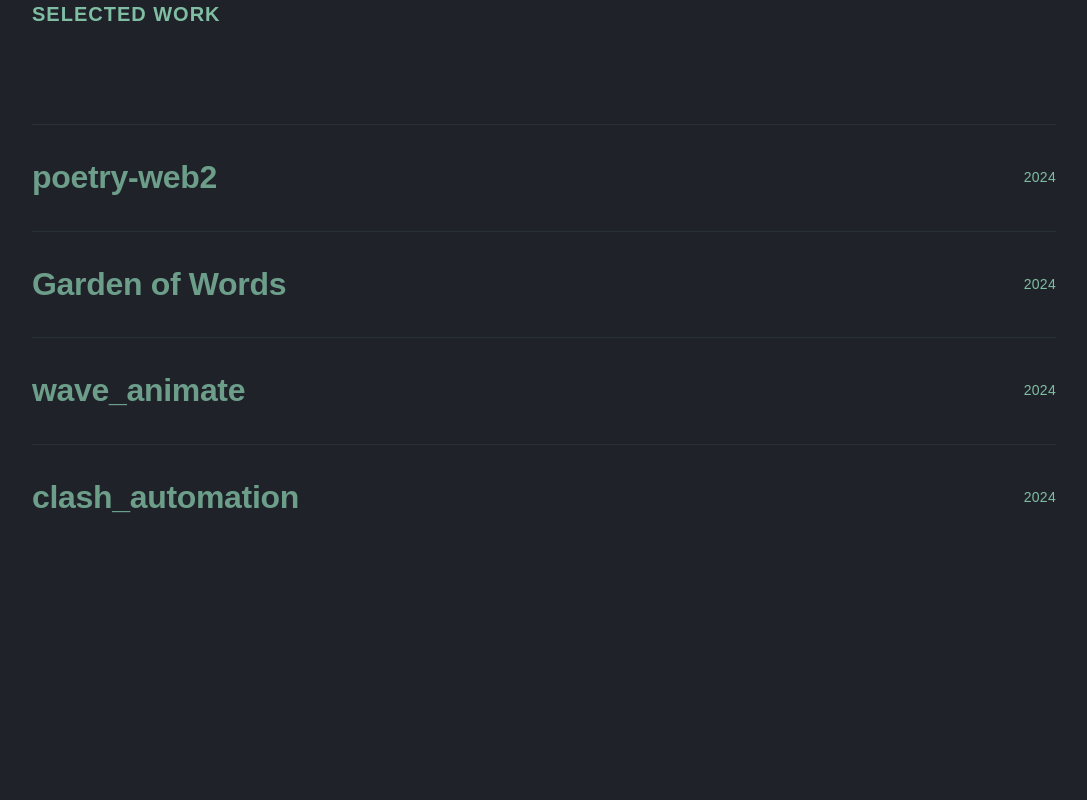
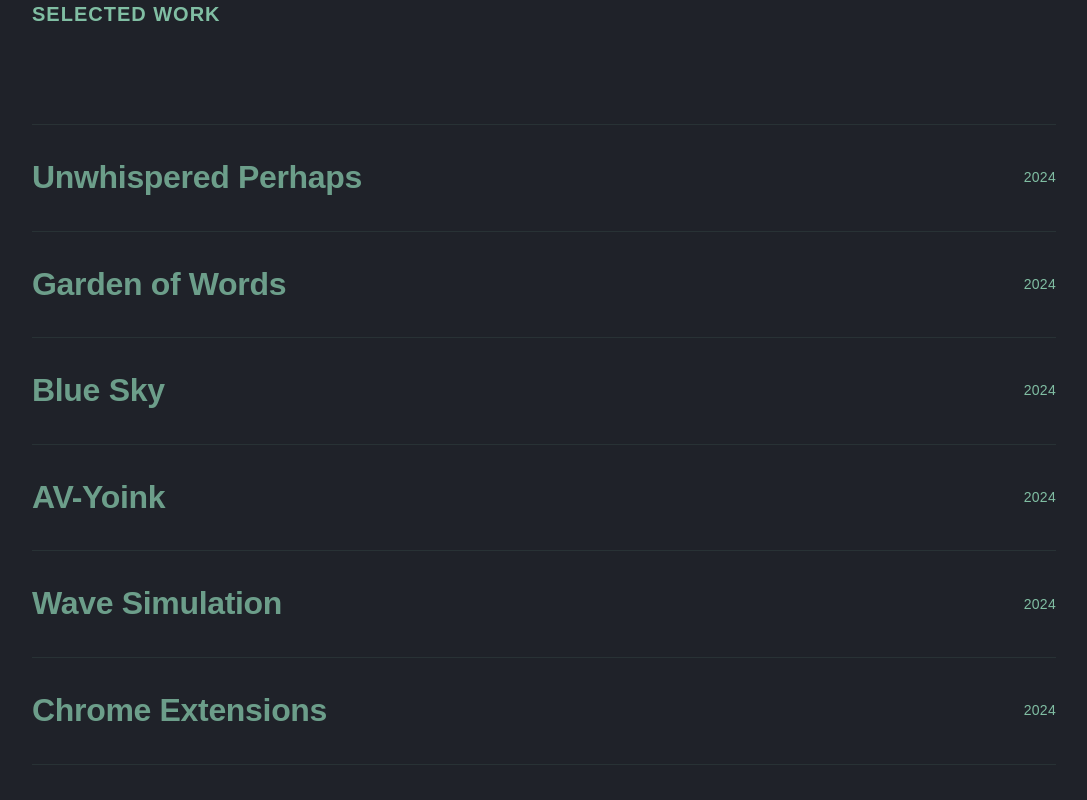
Before and after one commit to ftbhabuk/portfolio, a Next.js app: page / in a window 1280 px wide. Shown: the part 1040-1840 px from the top of the page, without its empty margins (96-1183 px from the left). Built offline with nearby package versions, Linux system fonts and the light colour scheme; a web font is replaced by a local one.

Commit message:
work- project added

```diff
--- a/app/blog/[id]/BlogPostClient.tsx
+++ b/app/blog/[id]/BlogPostClient.tsx
@@ -75,7 +75,7 @@ export default function BlogPostClient({ post, relatedPosts }: BlogPostClientPro
             <img
               src={post.image}
               alt={post.title}
-              className="w-full h-[400px] md:h-[550px] object-cover"
+              className="w-full h-[400px] md:h-[480px] object-cover"
             />
           </motion.div>
         </div>
@@ -98,6 +98,8 @@ export default function BlogPostClient({ post, relatedPosts }: BlogPostClientPro
                      prose-code:text-sm prose-code:bg-muted prose-code:px-1.5 prose-code:py-0.5 prose-code:rounded
                      prose-pre:bg-muted prose-pre:border prose-pre:border-border
                      prose-a:text-primary prose-a:no-underline hover:prose-a:underline
+                     prose-img:rounded-xl prose-img:border prose-img:border-border/50 prose-img:my-8
+                     prose-img:w-full prose-img:h-auto
                      max-w-none"
         >
           <MarkdownContent content={post.content} />
--- a/components/work-section.tsx
+++ b/components/work-section.tsx
@@ -1,16 +1,17 @@
 "use client"
-
 import { motion } from "framer-motion"
 
 const projects = [
   {
     id: 0,
-    title: "poetry-web2",
-    category: "Web Development",
+    title: "Unwhispered Perhaps",
+    category: "Full-Stack CMS",
     year: "2024",
     description:
-      "A digital sanctuary for poetry and literary exploration. Built with TypeScript and Payload CMS as a headless backend, creating a platform for discovering and sharing poetic works.",
-    link: "https://github.com/ftbhabuk/poetry-web2",
+      "A personal literary sanctuary where I publish my poems and stories. Features author galleries, community submissions, and an elegant reading experience for exploring poetic works.",
+    liveLink: "https://poetry-web2.onrender.com",
+    githubLink: "https://github.com/ftbhabuk/poetry-web2",
+    tech: ["Next.js", "TypeScript", "Payload CMS", "MongoDB", "Express"]
   },
   {
     id: 1,
@@ -18,26 +19,65 @@ const projects = [
     category: "AI & Literature",
     year: "2024",
     description:
-      "An LLM modified for literature generation. Explores the intersection of artificial intelligence and creative writing, generating novel literary content.",
-    link: "https://github.com/ftbhabuk/Garden_of_words",
+      "AI-powered poetry generator that transforms prompts into verses across multiple forms (Haiku, Sonnet, Free Verse). Features customizable styles, tones, and intelligent creative outputs through fine-tuned language models.",
+    liveLink: "https://garden-of-words-lac.vercel.app",
+    githubLink: "https://github.com/ftbhabuk/Garden_of_words",
+    tech: ["Next.js", "TypeScript", "Groq API", "OpenAI", "Framer Motion"]
   },
   {
     id: 2,
-    title: "wave_animate",
+    title: "Blue Sky",
+    category: "Interactive Fiction",
+    year: "2024",
+    description:
+      "A digital novel exploring longing, loss, and healing through interactive chapters. Born from late-night reflections in Pokhara, featuring dynamic cloud formations that shift with the narrative and scroll-triggered atmospheric audio.",
+    liveLink: "https://blue-sky-mu.vercel.app",
+    githubLink: "https://github.com/ftbhabuk/Blue-Sky",
+    tech: ["Next.js", "TypeScript", "Three.js", "Web Audio API"]
+  },
+  {
+    id: 3,
+    title: "AV-Yoink",
+    category: "Media Downloader",
+    year: "2024",
+    description:
+      "Lightweight web app for downloading audio and video from YouTube URLs and Spotify playlists. Features smart metadata embedding, bot detection bypass, concurrent batch downloads, and clean playlist management.",
+    liveLink: null,
+    githubLink: "https://github.com/ftbhabuk/av-yoink",
+    tech: ["Node.js", "Express", "yt-dlp", "FFmpeg", "Docker"]
+  },
+  {
+    id: 4,
+    title: "Wave Simulation",
     category: "Creative Coding",
     year: "2024",
     description:
-      "2D vector embeddings for generating geometrical patterns in responsive canvas. Visualizes complex mathematical concepts through interactive animations.",
-    link: "https://github.com/ftbhabuk/wave_animate",
+      "Interactive canvas-based visual simulation where clicks generate dynamic wave patterns and geometrical shapes. Features customizable wave properties, multiple shape modes (fractals, mandalas, spirals), gravity effects, and color palettes for creating mesmerizing generative art.",
+    liveLink: "https://ftbhabuk.github.io/wave_animate/",
+    githubLink: "https://github.com/ftbhabuk/wave_animate",
+    tech: ["JavaScript", "HTML5 Canvas", "CSS3"]
   },
   {
-    id: 3,
-    title: "clash_automation",
-    category: "Game Development",
+    id: 5,
+    title: "Chrome Extensions",
+    category: "Browser Tools",
     year: "2024",
     description:
-      "Automation gameplay bot for resource farming with dynamic OCR and image preprocessing. Built with Python for intelligent game interaction.",
-    link: "https://github.com/ftbhabuk/clash_automation",
+      "Collection of productivity extensions: website usage tracker with time monitoring and site blocking, plus trackpad swipe navigation for browser back/forward gestures. Built for better browsing experience on Linux.",
+    liveLink: null,
+    githubLink: "https://github.com/ftbhabuk/trackExtension",
+    tech: ["JavaScript", "Chrome Extension API", "HTML", "CSS"]
+  },
+  {
+    id: 6,
+    title: "COC Automation",
+    category: "Game Automation",
+    year: "2024",
+    description:
+      "Intelligent automation bot for Clash of Clans featuring computer vision-based resource detection, OCR text recognition, and strategic decision-making for farming, collector management, and automated attacks.",
+    liveLink: null,
+    githubLink: "https://github.com/ftbhabuk/clash_automation",
+    tech: ["Python", "OpenCV", "Tesseract OCR", "Image Processing"]
   },
 ]
 
@@ -99,26 +139,58 @@ export function WorkSection() {
         >
           {projects.map((project) => (
             <motion.div key={project.id} variants={itemVariants}>
-              <a
-                href={project.link}
-                target="_blank"
-                rel="noopener noreferrer"
-                className="group block py-8 border-t border-foreground/10 transition-all duration-500 ease-out"
-              >
+              <div className="group block py-8 border-t border-foreground/10 transition-all duration-500 ease-out">
                 <div className="flex items-center justify-between">
-                  <h3 className="project-title text-foreground/80 group-hover:text-foreground transition-colors duration-500 ease-out">
+                  <a
+                    href={project.liveLink || project.githubLink}
+                    target="_blank"
+                    rel="noopener noreferrer"
+                    className="project-title text-foreground/80 group-hover:text-foreground transition-colors duration-500 ease-out"
+                  >
                     {project.title}
-                  </h3>
+                  </a>
                   <div className="meta-text text-foreground-secondary">{project.year}</div>
                 </div>
 
                 {/* Project description that appears on hover */}
-                <div className="max-h-0 overflow-hidden group-hover:max-h-20 transition-all duration-500 ease-out">
+                <div className="max-h-0 overflow-hidden group-hover:max-h-32 transition-all duration-500 ease-out">
                   <p className="project-description text-foreground-secondary max-w-2xl pt-4 opacity-0 group-hover:opacity-100 transition-opacity duration-500 delay-100 ease-out">
                     {project.description}
                   </p>
+                  <div className="flex items-center gap-3 pt-3 opacity-0 group-hover:opacity-100 transition-opacity duration-500 delay-150 ease-out">
+                    <div className="flex flex-wrap gap-2">
+                      {project.tech.map((tech, i) => (
+                        <span
+                          key={i}
+                          className="text-xs text-foreground-secondary/70 bg-foreground/5 px-2 py-1 rounded"
+                        >
+                          {tech}
+                        </span>
+                      ))}
+                    </div>
+                    <a
+                      href={project.githubLink}
+                      target="_blank"
+                      rel="noopener noreferrer"
+                      className="ml-auto flex-shrink-0 text-foreground-secondary/70 hover:text-foreground transition-colors"
+                      aria-label="View source code on GitHub"
+                    >
+                      <svg
+                        className="w-5 h-5"
+                        fill="currentColor"
+                        viewBox="0 0 24 24"
+                        aria-hidden="true"
+                      >
+                        <path
+                          fillRule="evenodd"
+                          d="M12 2C6.477 2 2 6.484 2 12.017c0 4.425 2.865 8.18 6.839 9.504.5.092.682-.217.682-.483 0-.237-.008-.868-.013-1.703-2.782.605-3.369-1.343-3.369-1.343-.454-1.158-1.11-1.466-1.11-1.466-.908-.62.069-.608.069-.608 1.003.07 1.531 1.032 1.531 1.032.892 1.53 2.341 1.088 2.91.832.092-.647.35-1.088.636-1.338-2.22-.253-4.555-1.113-4.555-4.951 0-1.093.39-1.988 1.029-2.688-.103-.253-.446-1.272.098-2.65 0 0 .84-.27 2.75 1.026A9.564 9.564 0 0112 6.844c.85.004 1.705.115 2.504.337 1.909-1.296 2.747-1.027 2.747-1.027.546 1.379.202 2.398.1 2.651.64.7 1.028 1.595 1.028 2.688 0 3.848-2.339 4.695-4.566 4.943.359.309.678.92.678 1.855 0 1.338-.012 2.419-.012 2.747 0 .268.18.58.688.482A10.019 10.019 0 0022 12.017C22 6.484 17.522 2 12 2z"
+                          clipRule="evenodd"
+                        />
+                      </svg>
+                    </a>
+                  </div>
                 </div>
-              </a>
+              </div>
             </motion.div>
           ))}
         </motion.div>
```
